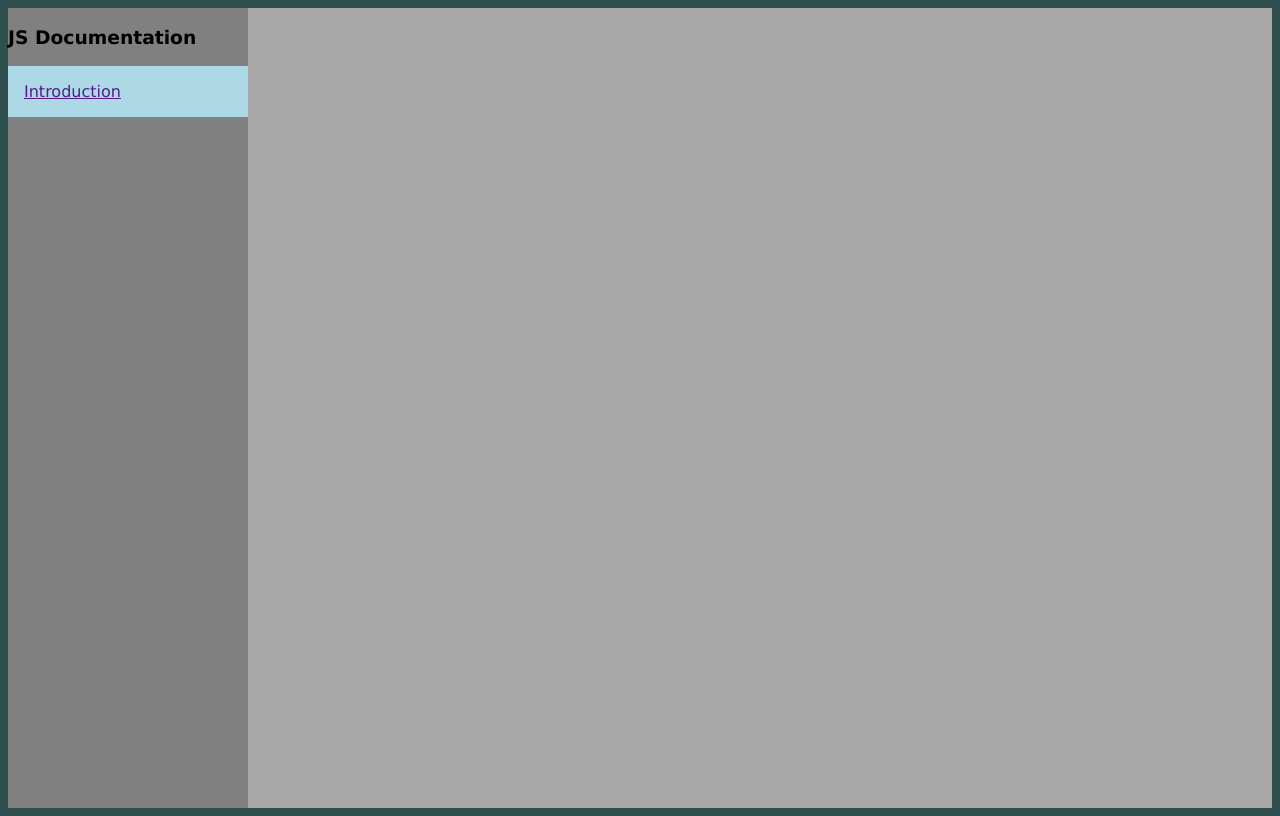
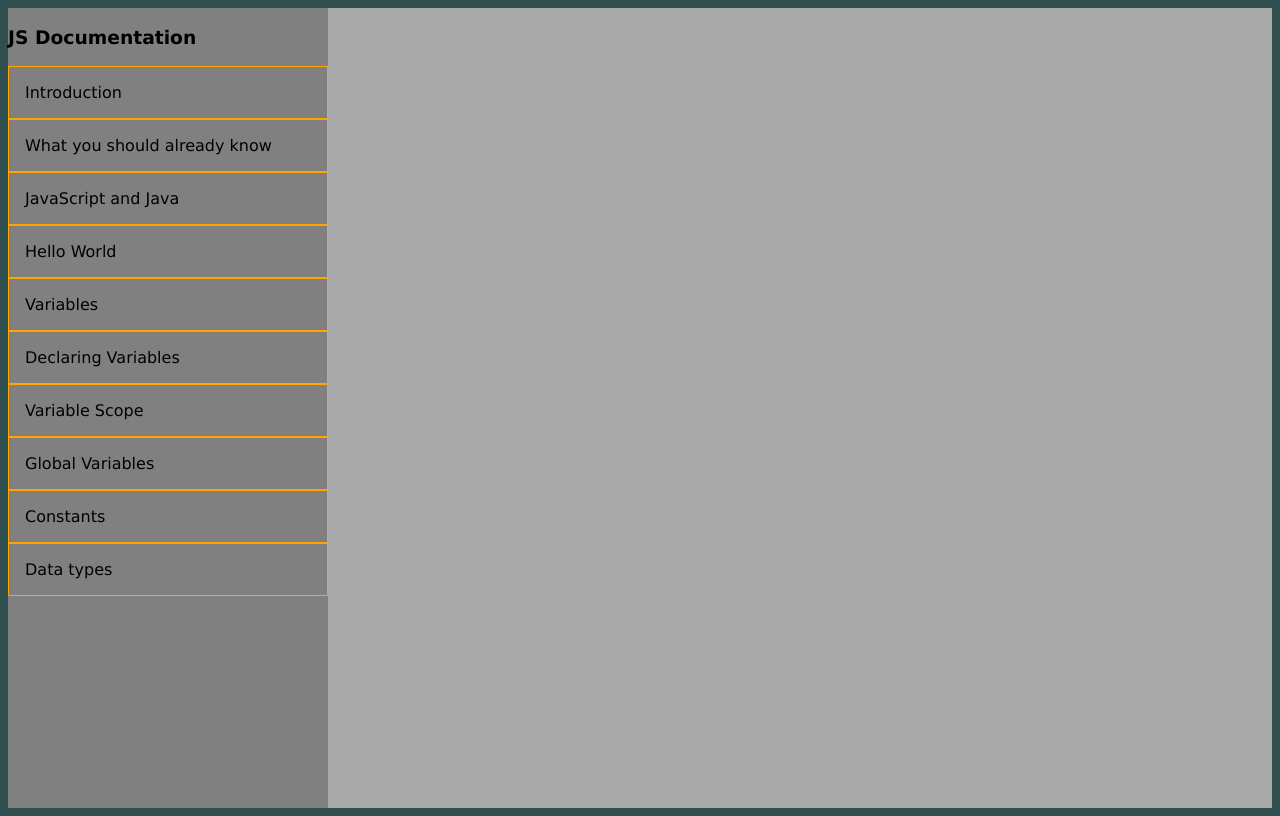
Before and after one commit to eferreiradel/fcc__technical_documentation, a plain HTML site: page index.html in a window 1280 px wide. Drawn offline with Linux system fonts and the light colour scheme.

Commit message:
feat(html&css): aggiunti nav-item

```diff
--- a/index.html
+++ b/index.html
@@ -9,6 +9,7 @@
     </head>
     <body>
         <div id="__main-container">
+            <!-- NAV -->
             <aside class="item" id="aside">
                 <div class="title" id="nav__title">
                     <h3>JS Documentation</h3>
@@ -16,7 +17,35 @@
                 <div class="__nav__item">
                     <a href="">Introduction</a>
                 </div>
+                <div class="__nav__item">
+                    <a href="">What you should already know</a>
+                </div>
+                <div class="__nav__item">
+                    <a href="">JavaScript and Java</a>
+                </div>
+                <div class="__nav__item">
+                    <a href="">Hello World</a>
+                </div>
+                <div class="__nav__item">
+                    <a href="">Variables</a>
+                </div>
+                <div class="__nav__item">
+                    <a href="">Declaring Variables</a>
+                </div>
+                <div class="__nav__item">
+                    <a href="">Variable Scope</a>
+                </div>
+                <div class="__nav__item">
+                    <a href="">Global Variables</a>
+                </div>
+                <div class="__nav__item">
+                    <a href="">Constants</a>
+                </div>
+                <div class="__nav__item">
+                    <a href="">Data types</a>
+                </div>
             </aside>
+            <!-- MAIN -->
             <main class="item" id="main-doc">
             </main>
         </div>
--- a/styles.css
+++ b/styles.css
@@ -2,7 +2,6 @@
     --nav__border__color : green;
 
 }
-
 * {
 
     box-sizing: border-box;
@@ -10,33 +9,33 @@
     /* border: 1px solid black; */
 }
 
+/* FONT_STYLE */
+a {
+    color: black;
+    text-decoration: none;
+}
+
 body {
     background-color: darkslategray;
 }
-
-
 #__main-container {
     display: flex;
 }
-
 .item {
-
     height: 100vh;
     background-color: rgb(48, 48, 48);
 }
-
 #main-doc {
     background-color: darkgray;
     flex-grow: 2;
 }
-
 /* NAV--------------------- */
 #aside {
     display: flex;
     flex-direction: column;
     background-color: grey;
-    width: 5%;
-    max-width: 15rem;
+    width: 15%;
+    max-width: 20em;
     flex-grow: 1;
 }
 #nav__tile {
@@ -47,6 +46,6 @@ body {
     width: 100%;
     padding: 1em 0;
     padding-left: 1em;
-    background-color: lightblue;
-    border-top: 1px solid var(--nav__border__color);
+    border: 1px solid orange;
 }
+/* NAV----------------------- */
```
